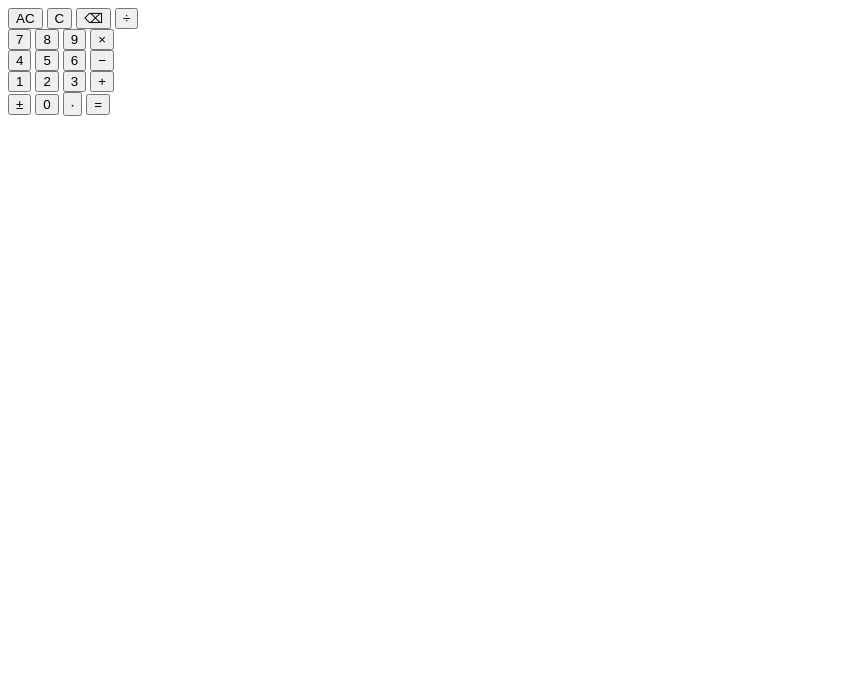
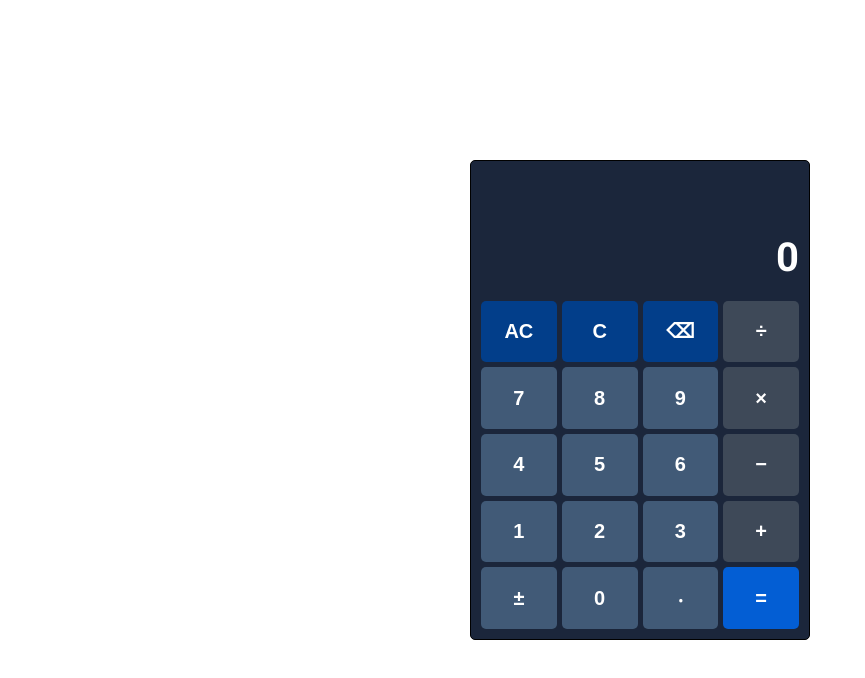
Before and after one commit to cwjr-dev/calculator, a plain HTML site: page index.html in a window 1280 px wide. Shown: the whole page, without its empty margins (0-865 px from the left). Drawn offline with Linux system fonts and the light colour scheme.

Commit message:
feat(calculator): style buttons, display, and overall layout

```diff
--- a/index.html
+++ b/index.html
@@ -11,7 +11,7 @@
     <div class="calculator">
         <div class="display">
             <div class="upper-display"></div>
-            <div class="lower-display"></div>
+            <div class="lower-display">0</div>
         </div>
 
         <div class="buttons">
--- a/style.css
+++ b/style.css
@@ -0,0 +1,114 @@
+@import url('https://fonts.googleapis.com/css2?family=Roboto:ital,wght@0,100..900;1,100..900&display=swap');
+
+* {
+    padding: 0;
+    margin: 0;
+    box-sizing: border-box;
+}
+
+body {
+    font-family: "Roboto", sans-serif;
+    height: 100vh;
+    display: flex;
+    justify-content: center;
+    align-items: center;
+}
+
+.calculator {
+    border: 1px solid black;
+    border-radius: 5px;
+    height: 60%;
+    width: 340px;
+    display: flex;
+    flex-direction: column;
+    background-color: #1b263b;
+}
+
+.display {
+    padding: 10px;
+    flex: 1;
+    display: flex;
+    flex-direction: column;
+}
+.upper-display,
+.lower-display {
+    flex: 1;
+    display: flex;
+    align-items: flex-end;
+    justify-content: flex-end;
+}
+
+.upper-display {
+    color: lightgray;
+    font-size: 18px;
+}
+
+.lower-display {
+    color: white;
+    font-size: 40px;
+    font-weight: bold;
+}
+
+.buttons {
+    padding: 10px;
+    flex: 3;
+    display: flex;
+    flex-direction: column;
+    gap: 5px;
+}
+
+.all-clear-btn,
+.clear-btn,
+.delete-left-btn {
+    background-color: #023e8a;
+}
+
+.all-clear-btn:hover,
+.clear-btn:hover,
+.delete-left-btn:hover {
+    background-color: #035ed4;
+}
+
+.number-btn,
+.plus-minus-btn,
+.decimal-btn {
+    background-color: #415a77;
+}
+
+.number-btn:hover,
+.plus-minus-btn:hover,
+.decimal-btn:hover {
+    background-color: #3e4958;
+}
+
+.operator-btn {
+    background-color: #3e4958;
+}
+
+.operator-btn:hover {
+    background-color: #415a77;
+}
+
+.equal-btn {
+    background-color: #035ed4;
+}
+
+.equal-btn:hover {
+    background-color: #023e8a;
+}
+
+.btn-row {
+    flex: 1;
+    display: flex;
+    gap: 5px;
+}
+
+button {
+    flex: 1;
+    font-size: 20px;
+    border-radius: 5px;
+    border: none;
+    background-color: #e0e1dd;
+    color: white;
+    font-weight: bold;
+}
```
